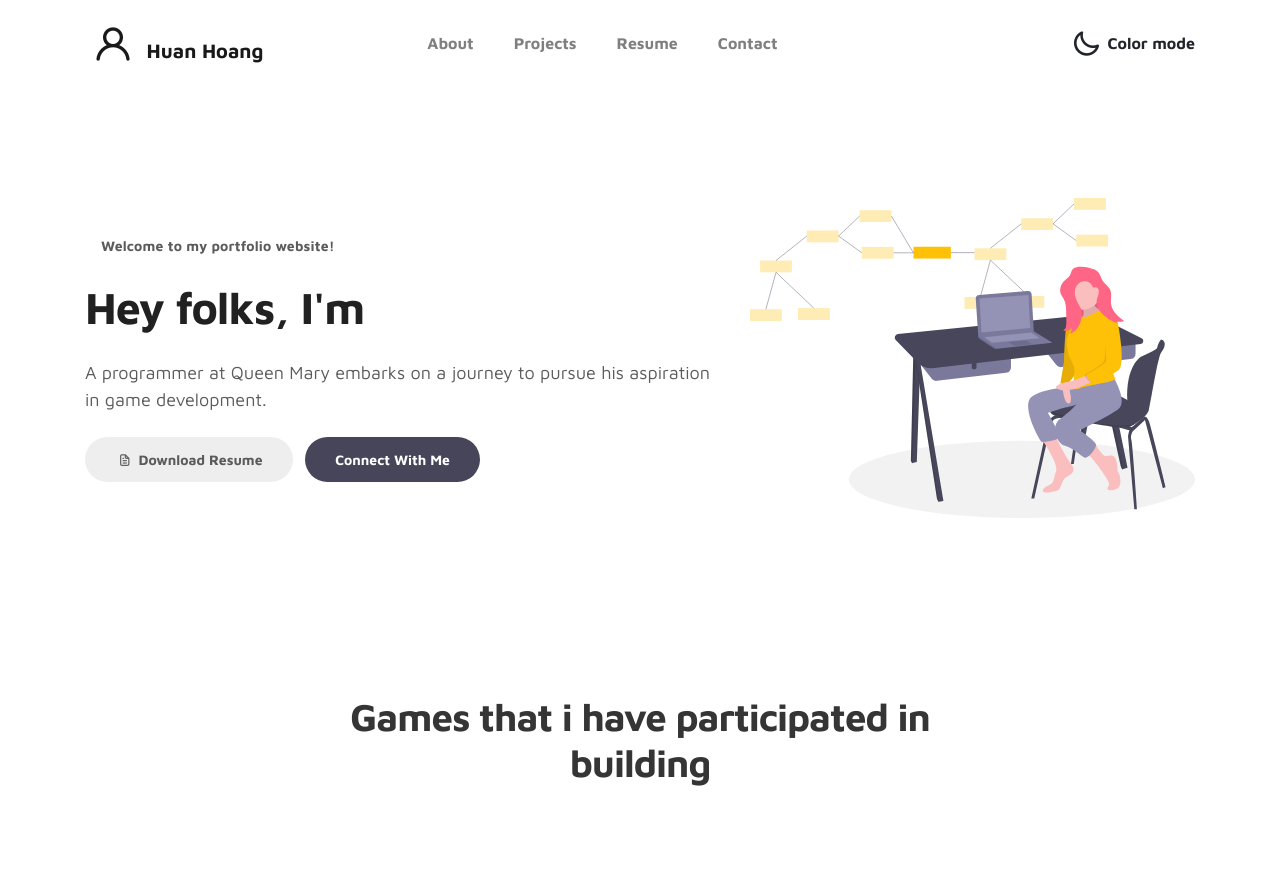
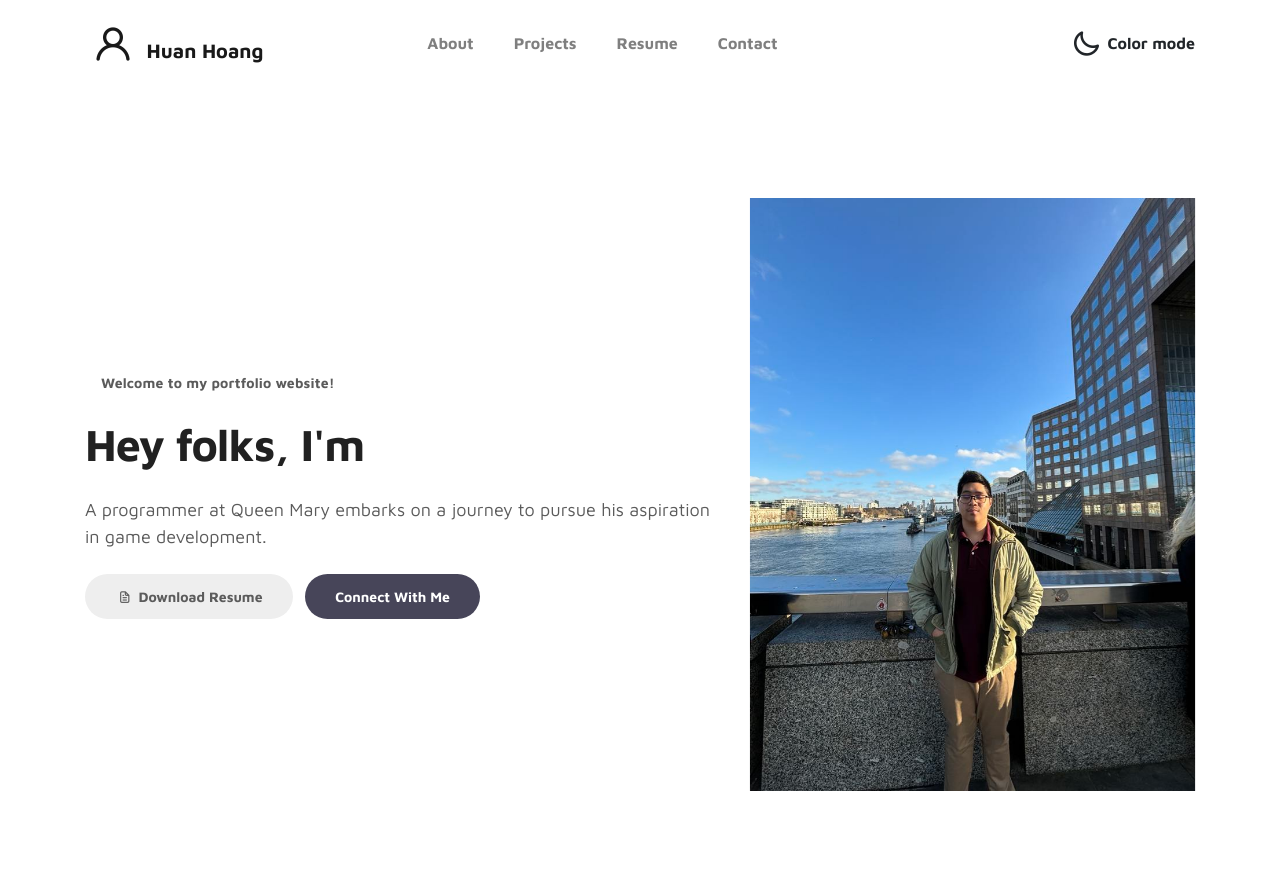
Before and after one commit to huanhoangvb/portfolio, a plain HTML site: page index.html in a window 1280 px wide. Shown: the top 873 px of the page. Drawn offline with Linux system fonts and the light colour scheme.

Commit message:
Update index.html

```diff
--- a/index.html
+++ b/index.html
@@ -97,7 +97,7 @@ https://www.tooplate.com/view/2115-marvel
 
                 <div class="col-lg-5 col-md-12 col-12">
                     <div class="about-image svg">
-                        <img src="images/undraw/undraw_software_engineer_lvl5.svg" class="img-fluid" alt="svg image">
+                        <img src="images/HuanHoang.jpg" class="img-fluid" alt="svg image">
                     </div>
                 </div>
 
```
